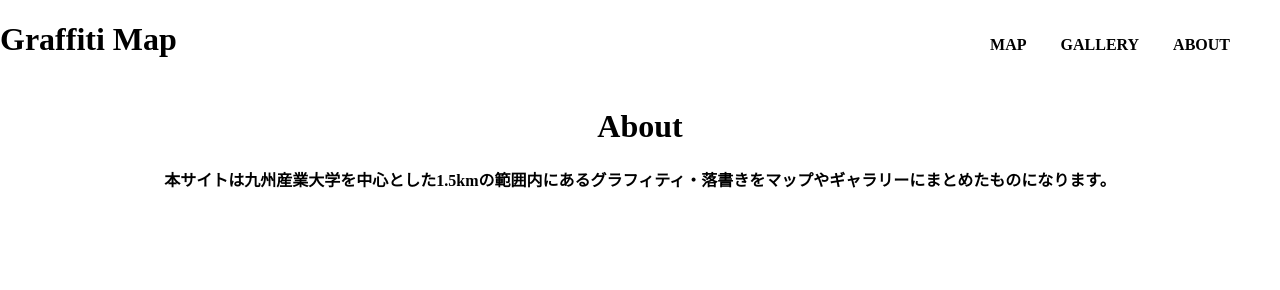
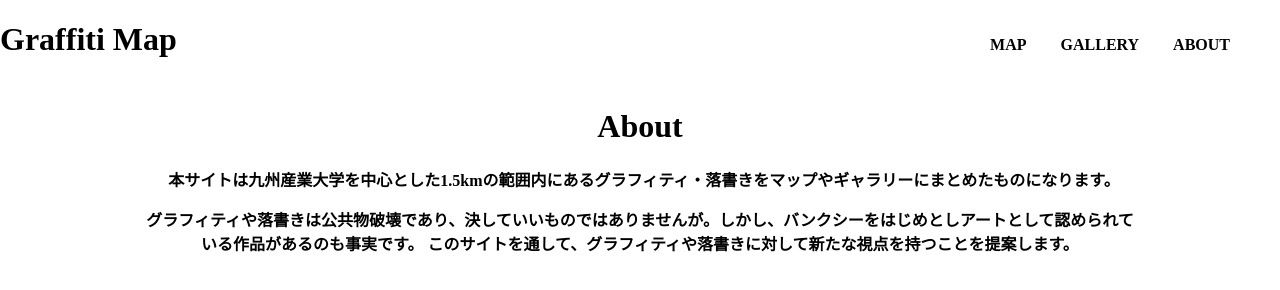
Before and after one commit to atleti-07/Graffiti-Map03, a plain HTML site: page about.html in a window 1280 px wide. Drawn offline with nearby package versions, Linux system fonts and the light colour scheme.

Commit message:
Update about.html

```diff
--- a/about.html
+++ b/about.html
@@ -27,6 +27,9 @@
             </h1>
             <h2>
                 本サイトは九州産業大学を中心とした1.5kmの範囲内にあるグラフィティ・落書きをマップやギャラリーにまとめたものになります。
+                <p></p>
+                グラフィティや落書きは公共物破壊であり、決していいものではありませんが。しかし、バンクシーをはじめとしアートとして認められている作品があるのも事実です。
+                このサイトを通して、グラフィティや落書きに対して新たな視点を持つことを提案します。
             </h2>
         </div>
 
```
